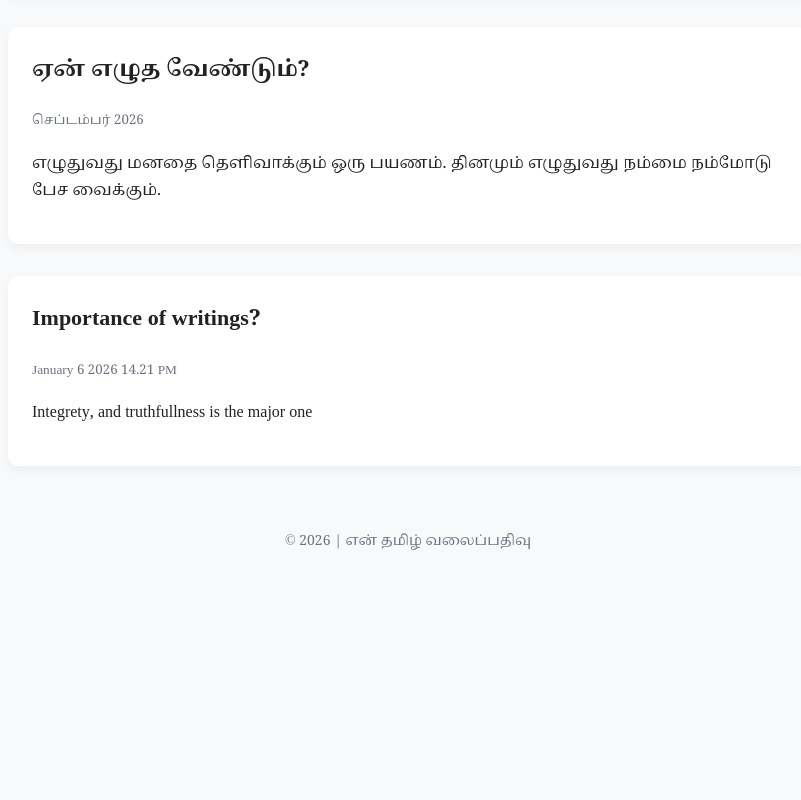
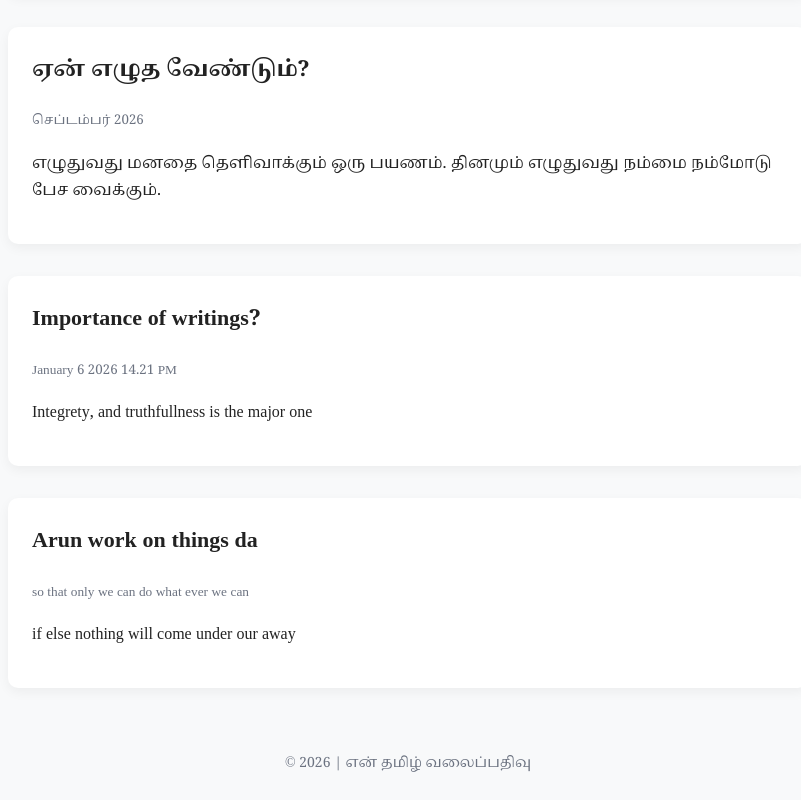
Before and after one commit to Arun-Prasad1/Arun-Prasad1.github.io, a plain HTML site: page index.html in a window 1280 px wide. Shown: the part 567-1367 px from the top of the page, without its empty margins (232-1033 px from the left). Before the commit the page ends 1145 px from the top, so only its background shows below. Drawn offline with Linux system fonts and the light colour scheme.

Commit message:
Update index.html with new articles and content
Added new articles discussing narco-terrorism, the importance of writing, and personal reflections.

```diff
--- a/index.html
+++ b/index.html
@@ -91,6 +91,15 @@ The accused moved the High Court after an NIA court in Punjab rejected their bai
     Integrety, and truthfullness is the major one
     </p>
   </article>
+
+  <article>
+    <h2>Arun work on things da</h2>
+    <small>so that only we can do what ever we can</small>
+    <p>
+    if else nothing will come under our away
+    </p>
+  </article>
+
 </main>
 
 <footer>
```
